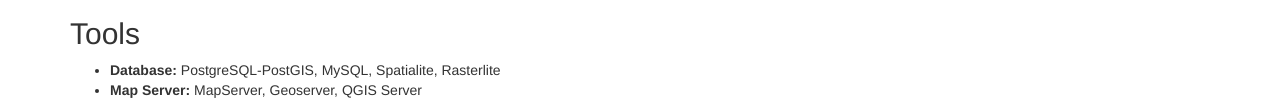
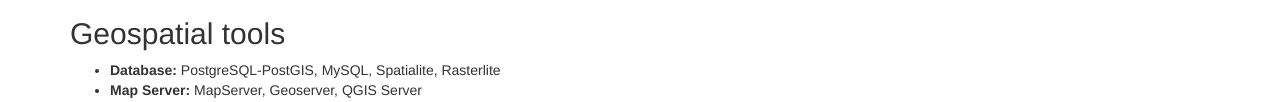
Before and after one commit to lucacasagrande/lucacasagrande.github.io, a plain HTML site: page index.html in a window 1280 px wide. Shown: the part 323-425 px from the top of the page. Drawn offline with Linux system fonts and the light colour scheme.

Commit message:
Fix Typo

```diff
--- a/index.html
+++ b/index.html
@@ -52,7 +52,7 @@
       </div>
     <div class="row">
       <div class="col-md-12">
-        <h2>Tools</h2>
+        <h2>Geospatial tools</h2>
         <p>
           <ul>
             <li><b>Database: </b> PostgreSQL-PostGIS, MySQL, Spatialite, Rasterlite</li>
```
